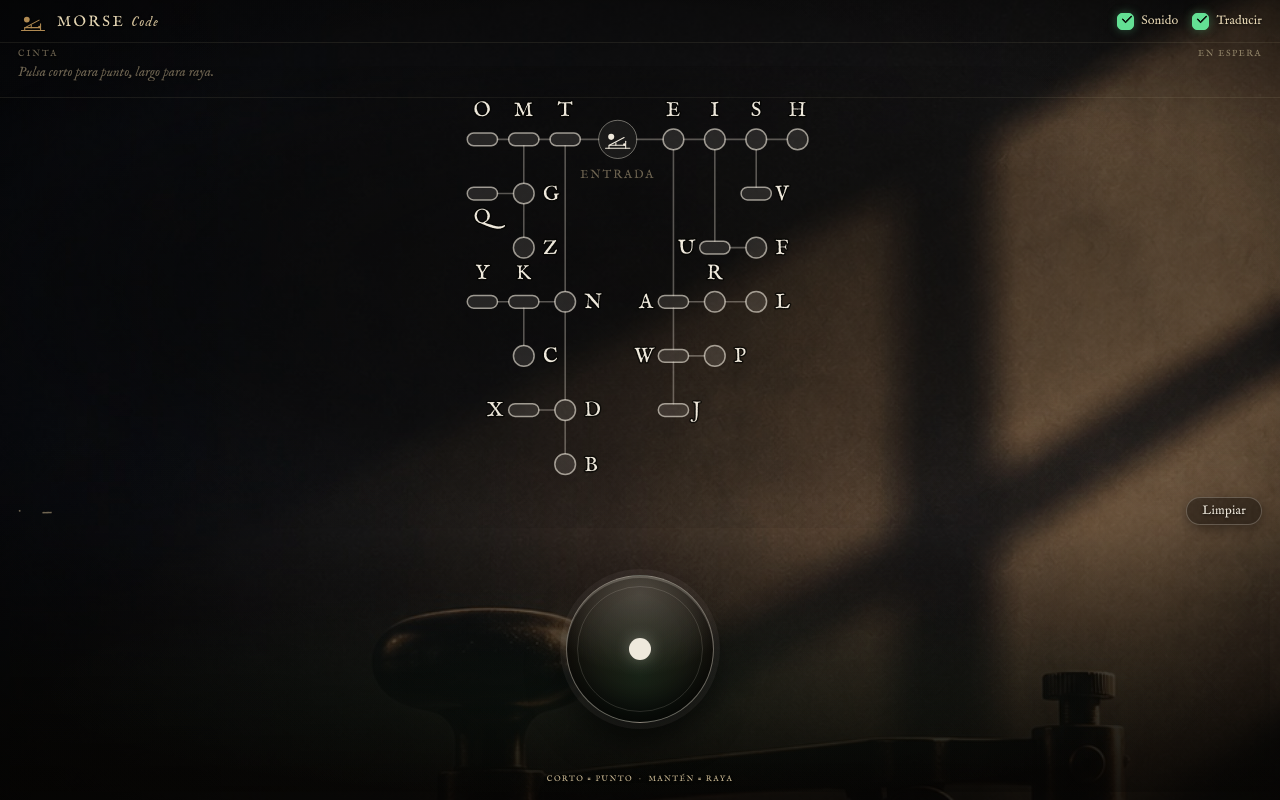
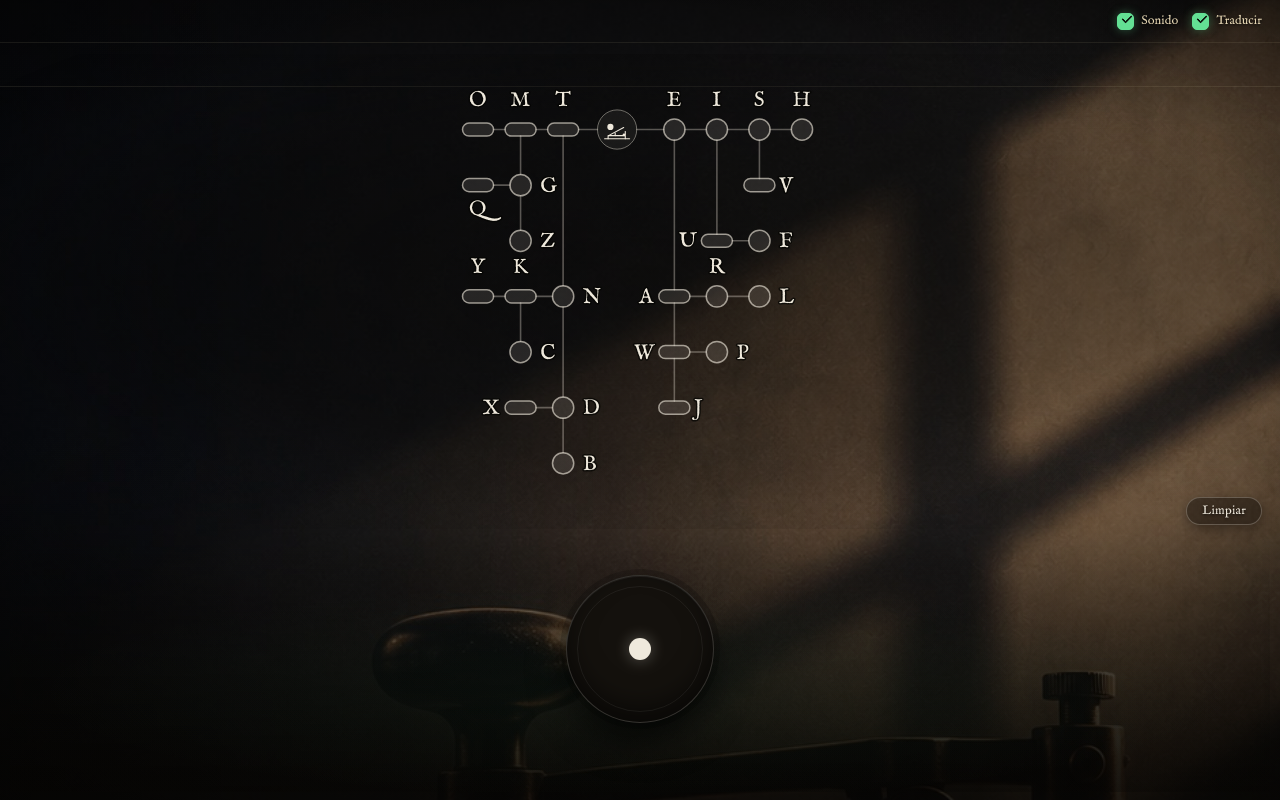
Before and after one commit to andrespi97/morse, a website: page index.html in a window 1280 px wide. Drawn offline with Linux system fonts and the light colour scheme.

Commit message:
sin tanto texto

```diff
--- a/app.js
+++ b/app.js
@@ -46,9 +46,7 @@
     symbols: $("symbols"),
     message: $("message"),
     messageText: $("messageText"),
-    messageEmpty: $("messageEmpty"),
     caret: $("caret"),
-    stateLabel: $("stateLabel"),
     soundToggle: $("soundToggle"),
     translateToggle: $("translateToggle"),
     clearBtn: $("clearBtn"),
@@ -230,18 +228,8 @@
     const hasText = state.text.length > 0;
 
     el.messageText.textContent = state.text;
-    el.messageText.hidden = !state.translate;
+    el.messageText.hidden = !(state.translate && hasText);
     el.caret.hidden = !(state.translate && hasText);
-
-    if (!state.translate) {
-      el.messageEmpty.hidden = false;
-      el.messageEmpty.textContent = "Traducción desactivada.";
-    } else if (hasText) {
-      el.messageEmpty.hidden = true;
-    } else {
-      el.messageEmpty.hidden = false;
-      el.messageEmpty.textContent = "Pulsa corto para punto, largo para raya.";
-    }
 
     el.message.scrollLeft = el.message.scrollWidth;
   }
@@ -262,10 +250,7 @@
     }
 
     if (!code) {
-      const ghost = document.createElement("span");
-      ghost.className = "sym-ghost";
-      ghost.textContent = "·\u00a0\u00a0—";
-      el.symbols.replaceChildren(ghost);
+      el.symbols.replaceChildren();
       return;
     }
 
@@ -278,28 +263,6 @@
       frag.appendChild(item);
     }
     el.symbols.replaceChildren(frag);
-  }
-
-  function updateStatus() {
-    let mode = "idle";
-    let label = "en espera";
-
-    if (previewCode !== null) {
-      mode = "preview";
-      label = "consulta";
-    } else if (state.pressing) {
-      mode = state.long ? "dash" : "dot";
-      label = state.long ? "raya" : "punto";
-    } else if (state.pending) {
-      mode = "pending";
-      label = "en curso";
-    } else if (lastCommittedCode) {
-      mode = "letter";
-      label = "letra";
-    }
-
-    el.stateLabel.dataset.state = mode;
-    el.stateLabel.textContent = label;
   }
 
   function appendText(chunk) {
@@ -553,14 +516,6 @@
     });
     root.append(rootHit, rootCore, keyIcon());
 
-    const rootLabel = svgEl("text", {
-      class: "root-label",
-      x: ROOT.x,
-      y: ROOT.y + 48,
-    });
-    rootLabel.textContent = "ENTRADA";
-    root.appendChild(rootLabel);
-
     el.tree.append(edgeLayer, nodeLayer, root);
     rootGroup.el = root;
   }
@@ -633,8 +588,6 @@
         }
       }
     }
-
-    updateStatus();
   }
 
   function activateNode(target) {
--- a/index.html
+++ b/index.html
@@ -21,19 +21,6 @@
 
   <div class="app" id="app">
     <header class="topbar">
-      <div class="brand" aria-label="Morse Code">
-        <svg class="brand-key" viewBox="0 0 32 26" aria-hidden="true">
-          <path d="M3.5 22.2h25" />
-          <path d="M7 22.2v-3.1h17.2v3.1" />
-          <path d="M7.4 19.1 22.6 11" />
-          <circle cx="22.9" cy="18.3" r="1.35" />
-          <circle cx="9.3" cy="10.4" r="3.1" />
-          <path d="M14.1 16.4v2.7" />
-          <path d="M24.2 18.3v-3.4" />
-        </svg>
-        <span class="brand-title">Morse <i>Code</i></span>
-      </div>
-
       <div class="switches">
         <label class="check" for="soundToggle">
           <input type="checkbox" id="soundToggle" checked />
@@ -49,12 +36,8 @@
     </header>
 
     <section class="tape" aria-label="Mensaje recibido">
-      <div class="tape-head">
-        <span class="tape-label">Cinta</span>
-        <span class="tape-state" id="stateLabel" data-state="idle">en espera</span>
-      </div>
       <div class="message" id="message" aria-live="polite">
-        <span class="message-text" id="messageText"></span><span class="caret" id="caret" aria-hidden="true"></span><span class="message-empty" id="messageEmpty">Pulsa corto para punto, largo para raya.</span>
+        <span class="message-text" id="messageText"></span><span class="caret" id="caret" aria-hidden="true"></span>
       </div>
     </section>
 
@@ -73,7 +56,6 @@
       <div class="key-btn" id="key" aria-hidden="true">
         <span class="key-symbol" id="keySymbol"></span>
       </div>
-      <p class="pad-hint" aria-hidden="true">corto = punto&nbsp;&nbsp;·&nbsp;&nbsp;mantén = raya</p>
     </section>
   </div>
 
--- a/styles.css
+++ b/styles.css
@@ -162,55 +162,10 @@ button {
   flex: 0 0 auto;
   display: flex;
   align-items: center;
-  justify-content: space-between;
+  justify-content: flex-end;
   gap: 10px;
   padding: 7px 18px 6px;
   border-bottom: 1px solid var(--line-soft);
-}
-
-.brand {
-  display: flex;
-  align-items: center;
-  gap: 9px;
-  min-width: 0;
-}
-
-.brand-key {
-  flex: 0 0 auto;
-  width: 30px;
-  height: 24px;
-  color: var(--brass);
-  stroke: currentColor;
-  stroke-width: 1.15;
-  stroke-linecap: round;
-  stroke-linejoin: round;
-  fill: none;
-  filter: drop-shadow(0 1px 1px rgba(0, 0, 0, 0.7));
-}
-
-.brand-key circle {
-  fill: currentColor;
-  stroke: none;
-}
-
-.brand-title {
-  font-family: var(--sc);
-  font-size: 15px;
-  line-height: 1;
-  letter-spacing: 0.17em;
-  text-transform: uppercase;
-  color: var(--paper);
-  white-space: nowrap;
-  text-shadow: 0 1px 3px rgba(0, 0, 0, 0.7);
-}
-
-.brand-title i {
-  font-family: var(--serif);
-  font-style: italic;
-  font-size: 14px;
-  letter-spacing: 0.08em;
-  text-transform: none;
-  color: var(--paper-soft);
 }
 
 .switches {
@@ -310,45 +265,6 @@ button {
   border-bottom: 1px solid var(--line-soft);
 }
 
-.tape-head {
-  display: flex;
-  align-items: center;
-  justify-content: space-between;
-  gap: 10px;
-  padding-bottom: 2px;
-}
-
-.tape-label,
-.tape-state {
-  font-family: var(--sc);
-  font-size: 9px;
-  line-height: 1;
-  letter-spacing: 0.22em;
-  text-transform: uppercase;
-}
-
-.tape-label {
-  color: var(--faint);
-  text-shadow: 0 1px 2px rgba(0, 0, 0, 0.85);
-}
-
-.tape-state {
-  color: var(--dim);
-  letter-spacing: 0.16em;
-  transition: color 0.14s ease;
-}
-
-.tape-state[data-state="dot"],
-.tape-state[data-state="dash"] {
-  color: var(--green);
-}
-
-.tape-state[data-state="pending"],
-.tape-state[data-state="letter"],
-.tape-state[data-state="preview"] {
-  color: var(--paper-soft);
-}
-
 .message {
   display: flex;
   align-items: baseline;
@@ -385,17 +301,6 @@ button {
   animation: blink 1.1s step-end infinite;
 }
 
-.message-empty {
-  font-family: var(--serif);
-  font-style: italic;
-  font-size: 14px;
-  line-height: 1.5;
-  color: var(--faint);
-  white-space: nowrap;
-  text-shadow: 0 1px 2px rgba(0, 0, 0, 0.8);
-}
-
-.message-empty[hidden],
 .caret[hidden],
 .message-text[hidden] {
   display: none;
@@ -578,15 +483,6 @@ button {
   stroke: none;
 }
 
-.root-label {
-  fill: var(--faint);
-  font-family: var(--sc);
-  font-size: 15px;
-  letter-spacing: 2.4px;
-  text-anchor: middle;
-  transition: fill 0.16s ease;
-}
-
 .root.is-lit .root-core {
   stroke: var(--green);
 }
@@ -597,10 +493,6 @@ button {
 
 .root.is-lit .root-icon .solid {
   fill: var(--green-soft);
-}
-
-.root.is-lit .root-label {
-  fill: var(--green);
 }
 
 /* ------------------------------------------------------------------ */
@@ -650,13 +542,6 @@ button {
 .sym-dash.is-candidate {
   background: var(--green);
   box-shadow: 0 0 7px rgba(99, 224, 148, 0.6);
-}
-
-.sym-ghost {
-  font-family: var(--serif);
-  font-size: 15px;
-  letter-spacing: 0.32em;
-  color: var(--faint);
 }
 
 .tools {
@@ -734,18 +619,15 @@ button {
   transform: translate(-50%, -50%);
   display: grid;
   place-items: center;
-  border: 1px solid rgba(239, 233, 220, 0.4);
+  border: 1px solid rgba(255, 255, 255, 0.14);
   border-radius: 50%;
   pointer-events: none;
-  background:
-    radial-gradient(120% 100% at 50% 12%, rgba(239, 233, 220, 0.2), transparent 56%),
-    radial-gradient(circle at 50% 68%, rgba(99, 224, 148, 0.1), transparent 70%),
-    linear-gradient(180deg, #272119, #14100b 56%, #080705);
+  background: #14110d;
   box-shadow:
-    0 0 0 6px rgba(239, 233, 220, 0.05),
+    0 0 0 6px rgba(0, 0, 0, 0.18),
     0 18px 36px rgba(0, 0, 0, 0.6),
-    0 2px 0 rgba(239, 233, 220, 0.2) inset,
-    0 -14px 26px rgba(0, 0, 0, 0.6) inset;
+    0 1px 0 rgba(255, 255, 255, 0.06) inset,
+    0 -14px 26px rgba(0, 0, 0, 0.55) inset;
   transition:
     transform 0.12s cubic-bezier(0.2, 0.9, 0.2, 1),
     box-shadow 0.16s ease,
@@ -757,7 +639,7 @@ button {
   content: "";
   position: absolute;
   inset: 10px;
-  border: 1px solid rgba(239, 233, 220, 0.14);
+  border: 1px solid rgba(255, 255, 255, 0.06);
   border-radius: 50%;
 }
 
@@ -805,23 +687,6 @@ button {
   border-radius: 50%;
   pointer-events: none;
   animation: ripple 0.52s ease-out forwards;
-}
-
-.pad-hint {
-  position: absolute;
-  left: 0;
-  right: 0;
-  bottom: 7px;
-  margin: 0;
-  text-align: center;
-  font-family: var(--sc);
-  font-size: 8px;
-  line-height: 1.2;
-  letter-spacing: 0.17em;
-  text-transform: uppercase;
-  color: var(--paper-soft);
-  text-shadow: 0 1px 3px rgba(0, 0, 0, 0.9);
-  pointer-events: none;
 }
 
 /* ------------------------------------------------------------------ */
@@ -875,20 +740,6 @@ button {
     padding-right: 14px;
   }
 
-  .brand-key {
-    width: 27px;
-    height: 22px;
-  }
-
-  .brand-title {
-    font-size: 13px;
-    letter-spacing: 0.13em;
-  }
-
-  .brand-title i {
-    font-size: 12px;
-  }
-
   .switches {
     gap: 9px;
   }
@@ -940,10 +791,6 @@ button {
     width: 64px;
     height: 12px;
   }
-
-  .pad-hint {
-    letter-spacing: 0.1em;
-  }
 }
 
 @media (max-height: 700px) {
@@ -955,10 +802,6 @@ button {
   .tape {
     padding-top: 4px;
     padding-bottom: 5px;
-  }
-
-  .tape-head {
-    padding-bottom: 0;
   }
 
   .message {
@@ -988,22 +831,9 @@ button {
     width: 136px;
     height: 136px;
   }
-
-  .pad-hint {
-    bottom: 4px;
-  }
 }
 
 @media (max-height: 600px) {
-  .brand-key {
-    width: 26px;
-    height: 21px;
-  }
-
-  .brand-title {
-    font-size: 13px;
-  }
-
   .tape {
     padding-top: 3px;
     padding-bottom: 3px;
@@ -1011,11 +841,6 @@ button {
 
   .message {
     min-height: 23px;
-  }
-
-  .tape-label,
-  .tape-state {
-    font-size: 8px;
   }
 
   .livebar {
@@ -1036,11 +861,6 @@ button {
     width: 58px;
     height: 11px;
   }
-
-  .pad-hint {
-    font-size: 7.5px;
-    letter-spacing: 0.12em;
-  }
 }
 
 @media (prefers-reduced-motion: reduce) {
```
